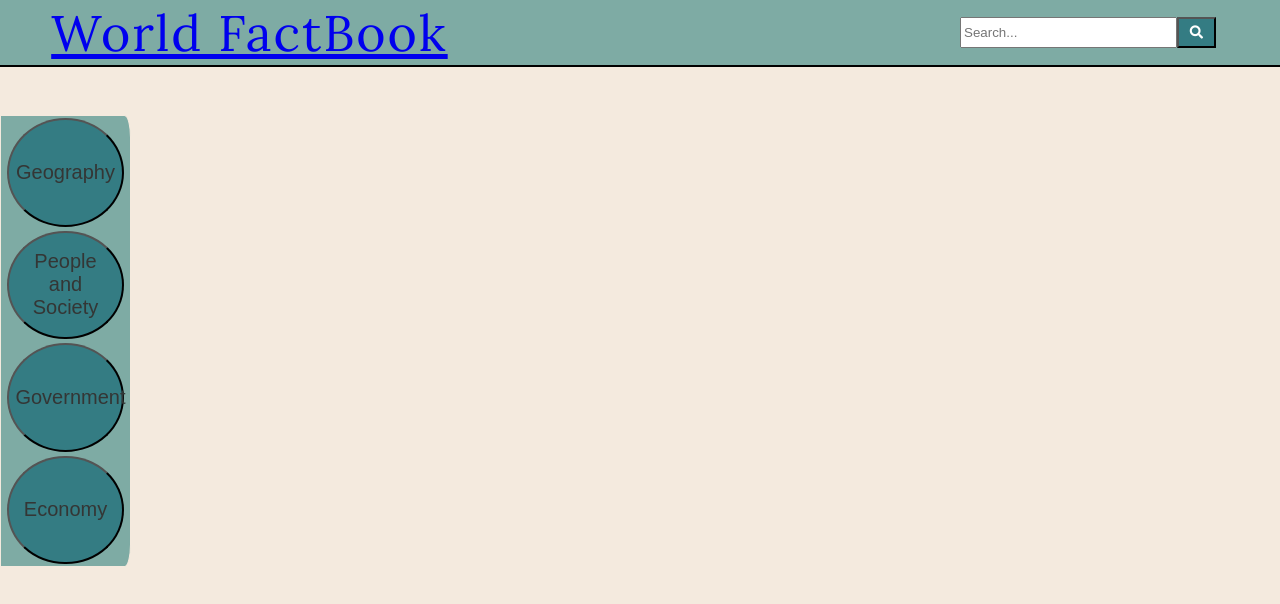
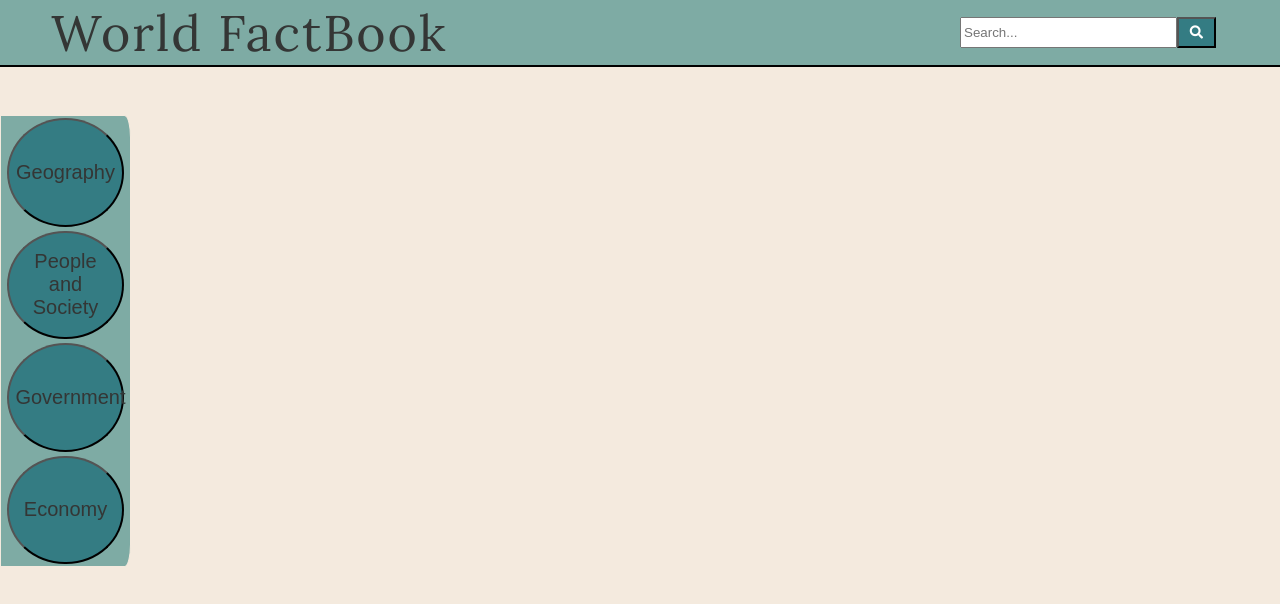
Before and after one commit to Jeith/World-Stat-Book, a plain HTML site: page countryInfo.html in a window 1280 px wide. Shown: the top 604 px of the page. Drawn offline with nearby package versions, Linux system fonts and the light colour scheme; some packages are replaced by stand-ins of ours.

Commit message:
Update stylesheet.css

```diff
--- a/stylesheet.css
+++ b/stylesheet.css
@@ -1,6 +1,15 @@
 @import url('https://fonts.googleapis.com/css?family=Lora:400,700|Source+Sans+Pro');
 body{
     margin: 0 0 0 0;
+}
+
+a{
+    text-decoration: none;
+    color: #343635;
+}
+
+a:hover{
+    color: whitesmoke;
 }
 
 header{
```
